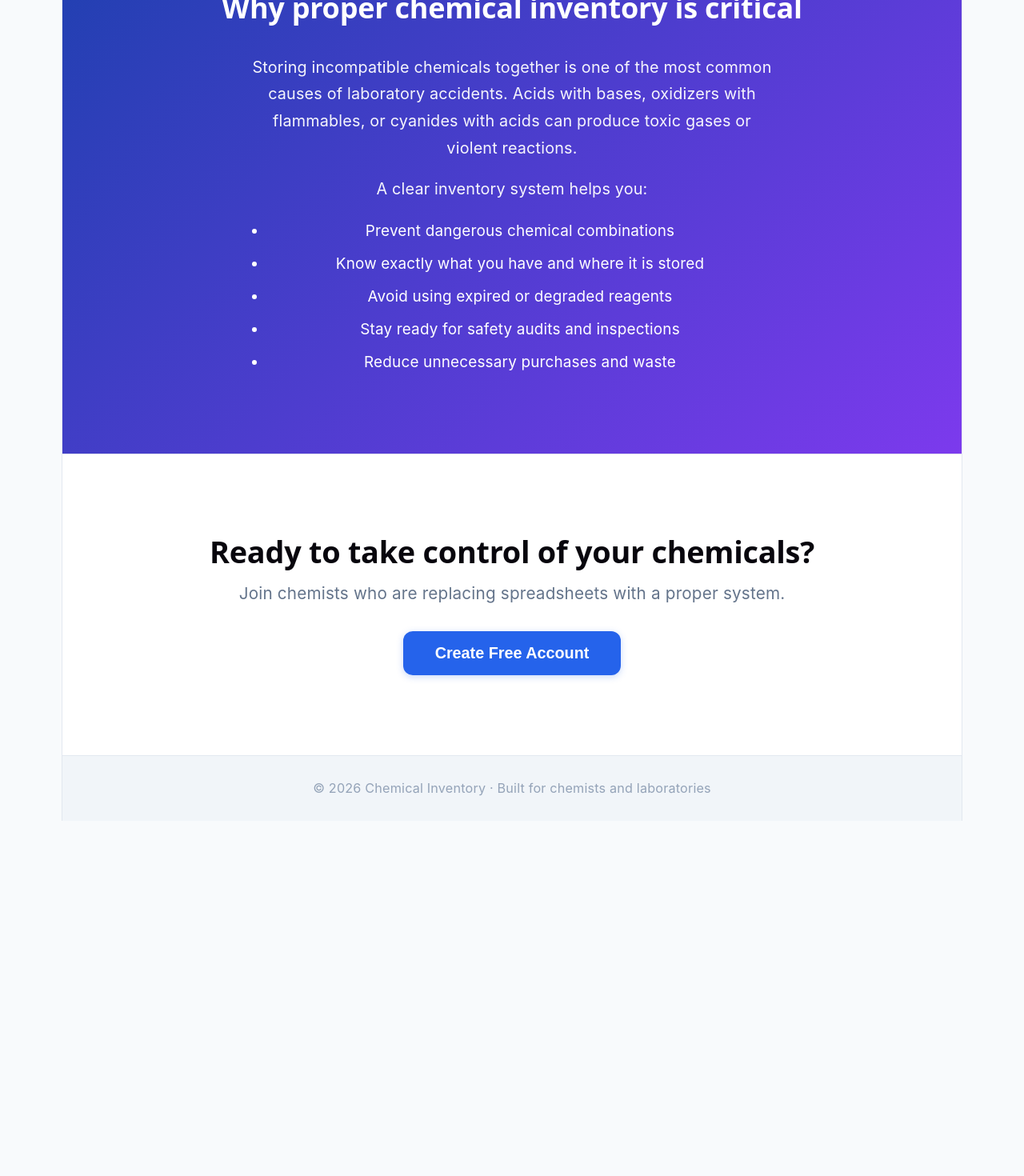
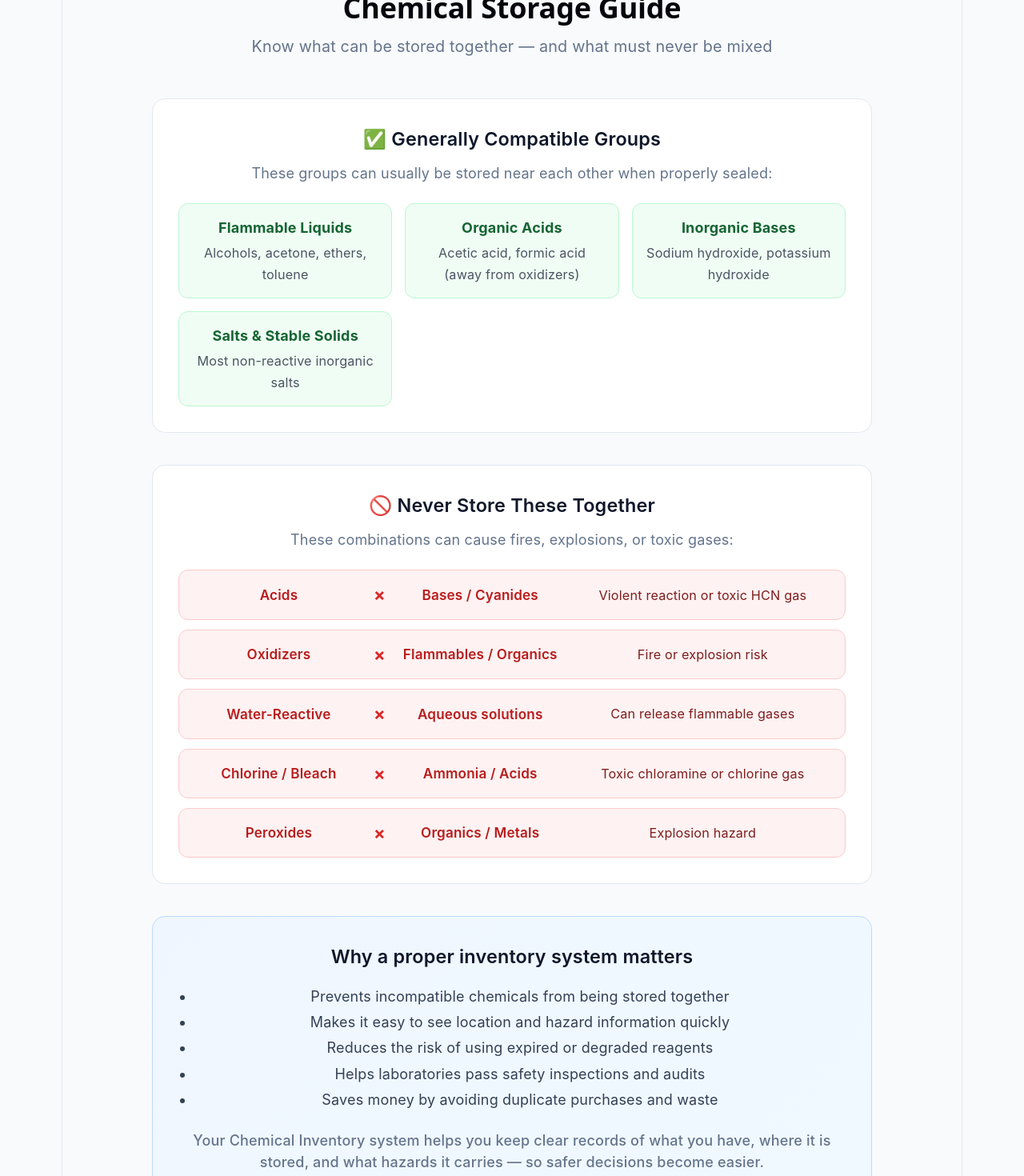
Before and after one commit to okelo241/chemical-inventory, a React app in the folder frontend/: page / in a window 1280 px wide. Shown: the part 2240-3710 px from the top of the page at 80% size. Before the commit the page ends 3266 px from the top, so only its background shows below. Built offline with nearby package versions, Linux system fonts and the light colour scheme; the HTML template or start-up script is replaced by a standard one.

Commit message:
Add Chemical Storage Guide to landing page

```diff
--- a/frontend/src/App.css
+++ b/frontend/src/App.css
@@ -1101,3 +1101,178 @@ th {
     padding: 70px 20px 80px;
   }
 }
+
+/* ===== CHEMICAL STORAGE GUIDE ===== */
+
+.storage-guide {
+  padding: 90px 0;
+  background: #f8fafc;
+}
+
+[data-theme="dark"] .storage-guide {
+  background: #0f172a;
+}
+
+.storage-guide h2 {
+  text-align: center;
+  font-size: 2rem;
+  margin-bottom: 12px;
+  font-weight: 700;
+}
+
+.storage-block {
+  max-width: 900px;
+  margin: 40px auto 0;
+  padding: 32px;
+  border-radius: 16px;
+  background: white;
+  border: 1px solid #e2e8f0;
+}
+
+[data-theme="dark"] .storage-block {
+  background: #1e293b;
+  border-color: #334155;
+}
+
+.storage-block h3 {
+  font-size: 1.3rem;
+  margin-bottom: 12px;
+  font-weight: 600;
+}
+
+.storage-block > p {
+  color: #64748b;
+  margin-bottom: 24px;
+  font-size: 1rem;
+}
+
+.storage-grid {
+  display: grid;
+  grid-template-columns: repeat(auto-fit, minmax(200px, 1fr));
+  gap: 16px;
+}
+
+.storage-item {
+  background: #f0fdf4;
+  border: 1px solid #bbf7d0;
+  border-radius: 12px;
+  padding: 16px;
+}
+
+[data-theme="dark"] .storage-item {
+  background: #14532d;
+  border-color: #166534;
+}
+
+.storage-item strong {
+  display: block;
+  margin-bottom: 4px;
+  color: #166534;
+}
+
+[data-theme="dark"] .storage-item strong {
+  color: #86efac;
+}
+
+.storage-item span {
+  font-size: 0.9rem;
+  color: #4b5563;
+}
+
+[data-theme="dark"] .storage-item span {
+  color: #bbf7d0;
+}
+
+/* Incompatible */
+.incompatible-list {
+  display: flex;
+  flex-direction: column;
+  gap: 12px;
+}
+
+.incompatible-row {
+  display: grid;
+  grid-template-columns: 1fr auto 1fr 1.5fr;
+  gap: 12px;
+  align-items: center;
+  background: #fef2f2;
+  border: 1px solid #fecaca;
+  border-radius: 12px;
+  padding: 14px 18px;
+  font-size: 0.95rem;
+}
+
+[data-theme="dark"] .incompatible-row {
+  background: #450a0a;
+  border-color: #7f1d1d;
+}
+
+.chem-a, .chem-b {
+  font-weight: 600;
+  color: #b91c1c;
+}
+
+[data-theme="dark"] .chem-a,
+[data-theme="dark"] .chem-b {
+  color: #fca5a5;
+}
+
+.vs {
+  font-weight: 700;
+  color: #dc2626;
+  font-size: 1.2rem;
+}
+
+.reason {
+  color: #7f1d1d;
+  font-size: 0.9rem;
+}
+
+[data-theme="dark"] .reason {
+  color: #fca5a5;
+}
+
+/* Importance */
+.storage-block.importance {
+  background: linear-gradient(135deg, #eff6ff, #f0f9ff);
+  border-color: #bfdbfe;
+}
+
+[data-theme="dark"] .storage-block.importance {
+  background: linear-gradient(135deg, #1e3a5f, #1e293b);
+  border-color: #1e40af;
+}
+
+.storage-block.importance ul {
+  margin: 16px 0 20px 20px;
+  line-height: 1.8;
+  color: #334155;
+}
+
+[data-theme="dark"] .storage-block.importance ul {
+  color: #e2e8f0;
+}
+
+.storage-note {
+  font-size: 1rem;
+  color: #1e40af;
+  font-weight: 500;
+  margin-top: 12px;
+}
+
+[data-theme="dark"] .storage-note {
+  color: #93c5fd;
+}
+
+/* Responsive for storage guide */
+@media (max-width: 700px) {
+  .incompatible-row {
+    grid-template-columns: 1fr;
+    text-align: center;
+    gap: 6px;
+  }
+
+  .vs {
+    display: none;
+  }
+}
--- a/frontend/src/Landing.jsx
+++ b/frontend/src/Landing.jsx
@@ -98,23 +98,91 @@ function Landing({ onGetStarted }) {
         </div>
       </section>
 
-      {/* WHY IT MATTERS */}
-      <section className="why-section colorful-why">
+      {/* ========== CHEMICAL STORAGE GUIDE ========== */}
+      <section className="storage-guide">
         <div className="section-inner">
-          <h2>Why proper chemical inventory is critical</h2>
-          <div className="why-content">
-            <p>
-              Storing incompatible chemicals together is one of the most common causes of laboratory accidents.
-              Acids with bases, oxidizers with flammables, or cyanides with acids can produce toxic gases or violent reactions.
+          <h2>Chemical Storage Guide</h2>
+          <p className="section-subtitle">
+            Know what can be stored together — and what must never be mixed
+          </p>
+
+          {/* Compatible */}
+          <div className="storage-block compatible">
+            <h3>✅ Generally Compatible Groups</h3>
+            <p>These groups can usually be stored near each other when properly sealed:</p>
+            <div className="storage-grid">
+              <div className="storage-item">
+                <strong>Flammable Liquids</strong>
+                <span>Alcohols, acetone, ethers, toluene</span>
+              </div>
+              <div className="storage-item">
+                <strong>Organic Acids</strong>
+                <span>Acetic acid, formic acid (away from oxidizers)</span>
+              </div>
+              <div className="storage-item">
+                <strong>Inorganic Bases</strong>
+                <span>Sodium hydroxide, potassium hydroxide</span>
+              </div>
+              <div className="storage-item">
+                <strong>Salts & Stable Solids</strong>
+                <span>Most non-reactive inorganic salts</span>
+              </div>
+            </div>
+          </div>
+
+          {/* Incompatible */}
+          <div className="storage-block incompatible">
+            <h3>🚫 Never Store These Together</h3>
+            <p>These combinations can cause fires, explosions, or toxic gases:</p>
+
+            <div className="incompatible-list">
+              <div className="incompatible-row">
+                <div className="chem-a">Acids</div>
+                <div className="vs">×</div>
+                <div className="chem-b">Bases / Cyanides</div>
+                <div className="reason">Violent reaction or toxic HCN gas</div>
+              </div>
+              <div className="incompatible-row">
+                <div className="chem-a">Oxidizers</div>
+                <div className="vs">×</div>
+                <div className="chem-b">Flammables / Organics</div>
+                <div className="reason">Fire or explosion risk</div>
+              </div>
+              <div className="incompatible-row">
+                <div className="chem-a">Water-Reactive</div>
+                <div className="vs">×</div>
+                <div className="chem-b">Aqueous solutions</div>
+                <div className="reason">Can release flammable gases</div>
+              </div>
+              <div className="incompatible-row">
+                <div className="chem-a">Chlorine / Bleach</div>
+                <div className="vs">×</div>
+                <div className="chem-b">Ammonia / Acids</div>
+                <div className="reason">Toxic chloramine or chlorine gas</div>
+              </div>
+              <div className="incompatible-row">
+                <div className="chem-a">Peroxides</div>
+                <div className="vs">×</div>
+                <div className="chem-b">Organics / Metals</div>
+                <div className="reason">Explosion hazard</div>
+              </div>
+            </div>
+          </div>
+
+          {/* Why it matters */}
+          <div className="storage-block importance">
+            <h3>Why a proper inventory system matters</h3>
+            <ul>
+              <li>Prevents incompatible chemicals from being stored together</li>
+              <li>Makes it easy to see location and hazard information quickly</li>
+              <li>Reduces the risk of using expired or degraded reagents</li>
+              <li>Helps laboratories pass safety inspections and audits</li>
+              <li>Saves money by avoiding duplicate purchases and waste</li>
+            </ul>
+            <p className="storage-note">
+              Your Chemical Inventory system helps you keep clear records of what you have,
+              where it is stored, and what hazards it carries — so safer decisions become easier.
             </p>
-            <p>A clear inventory system helps you:</p>
-            <ul>
-              <li>Prevent dangerous chemical combinations</li>
-              <li>Know exactly what you have and where it is stored</li>
-              <li>Avoid using expired or degraded reagents</li>
-              <li>Stay ready for safety audits and inspections</li>
-              <li>Reduce unnecessary purchases and waste</li>
-            </ul>
           </div>
         </div>
       </section>
```
